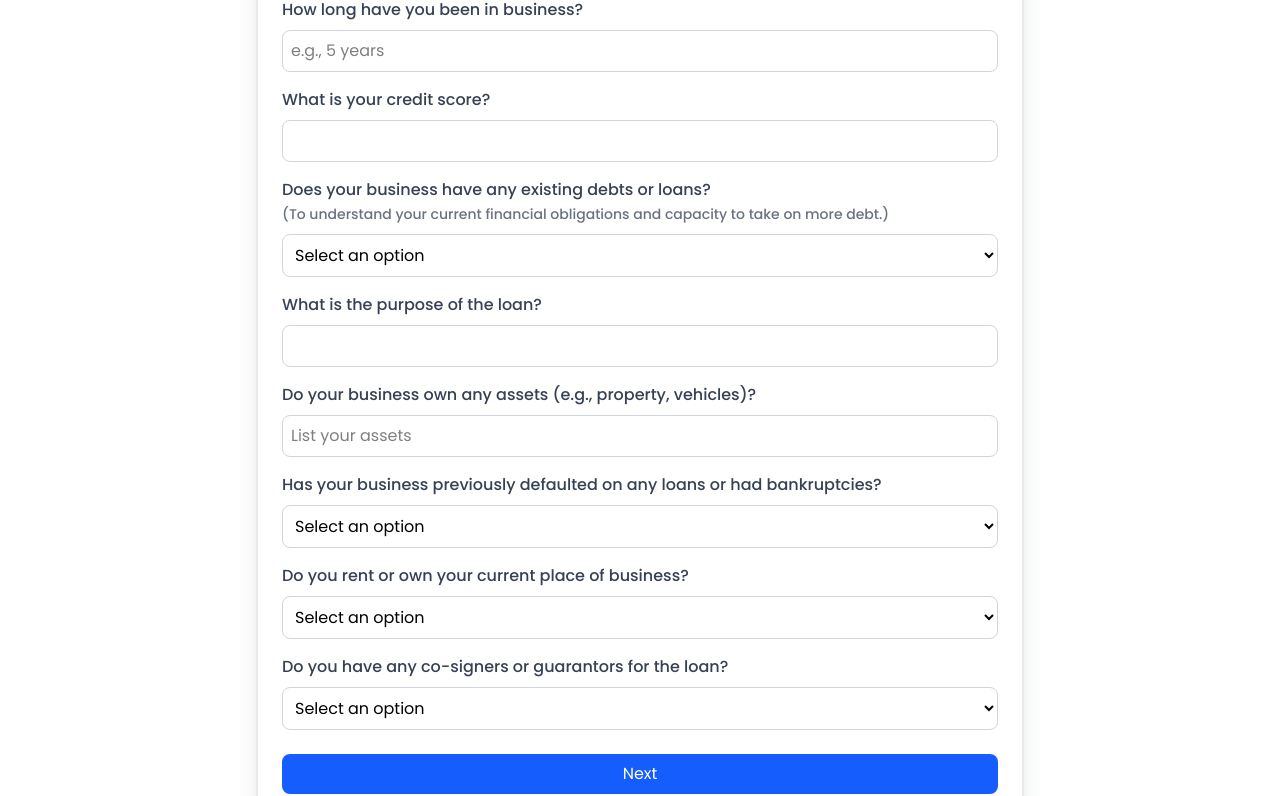
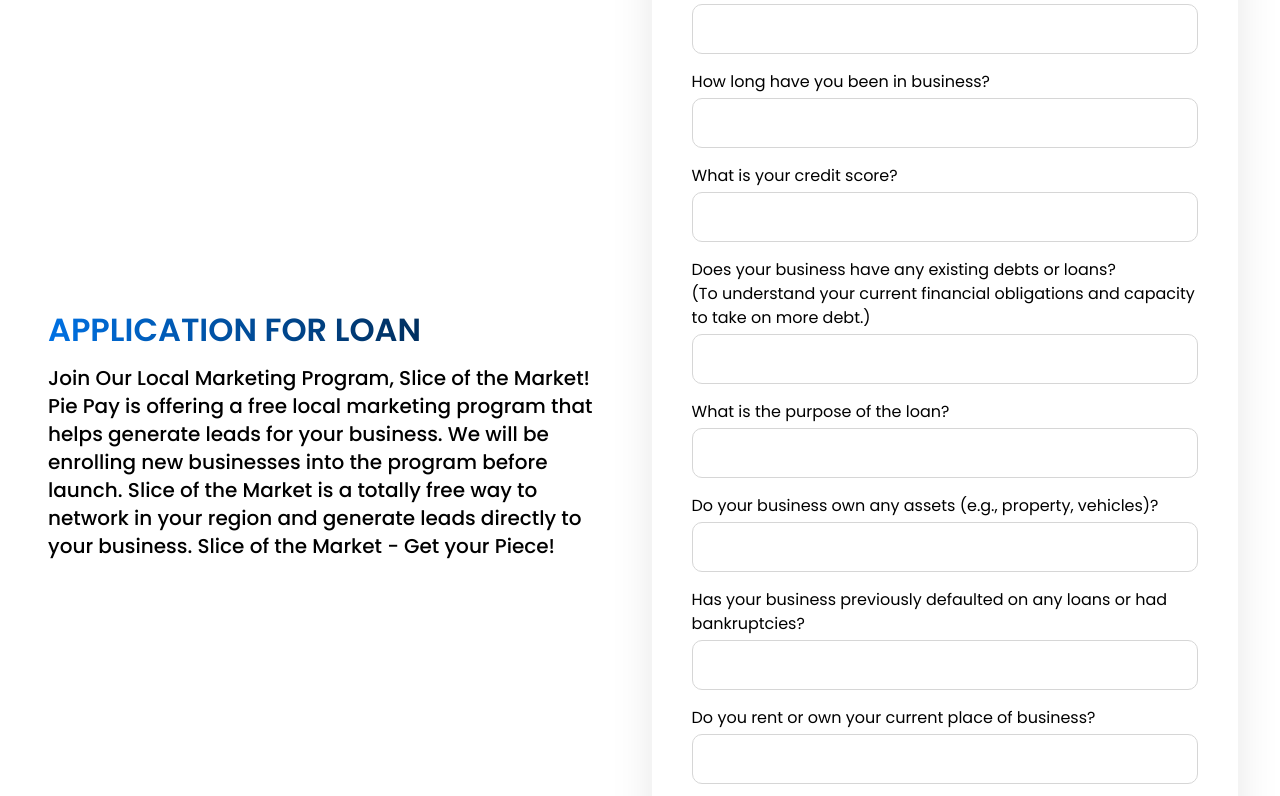
Before and after one commit to mubashirmi/getpietabsfrontend, a React (Vite) app: page /loanFinancialAnalysis in a window 1280 px wide. Shown: the part 278-1074 px from the top of the page. Built offline with nearby package versions, Linux system fonts and the light colour scheme.

Commit message:
delte btn removed

```diff
--- a/src/components/FlyerBenifits.jsx
+++ b/src/components/FlyerBenifits.jsx
@@ -1,7 +1,7 @@
-const FlyerBenifits = ({number,text,imgSrc}) => {
+const FlyerBenifits = ({title,text,imgSrc}) => {
   return (
     <div className="p-5 w-full rounded-[20px] shadow-black/15 shadow-lg flex flex-col border-[1px] border-[#f4f4f4]">
-      <h4 className="font-semibold text-sm text-[#7C7C7C]">BENEFIT{number}</h4>
+      <h4 className="font-semibold text-sm text-[#7C7C7C]">{title}</h4>
       <p className="gradient-text text-xl font-semibold">{text}</p>
       <div className="w-full">
         <img src={imgSrc} className="object-contain object-center w-full" alt="showcase image" />
--- a/src/components/Navbar.jsx
+++ b/src/components/Navbar.jsx
@@ -5,7 +5,7 @@
   return (
     <div className='flex pt-3 pb-4 justify-between  text-black/80 font-medium text-base items-center max-w-[1440px] mx-auto'>
         <div className='w-11'>
-          <img className='' src="/public/Logo.png" alt="Logo" />
+          <img className='' src="/Logo.png" alt="Logo" />
         </div>
         <button onClick={()=>navigate('/')} className=' cursor-pointer rounded-lg '>Flyer</button>
         <button onClick={()=>navigate('/businesscard')} className=' cursor-pointer rounded-lg '>Business Card</button>
--- a/src/pages/LeadFormPage.jsx
+++ b/src/pages/LeadFormPage.jsx
@@ -87,8 +87,8 @@
   };
 
   return (
-    <div className='min-h-[calc(100vh-72px)] flex justify-center items-center'>
-      <div className='w-[1440px] py-28 px-12 rounded-4xl gap-x-10 flex shadow-2xl h-full bg-gradient-to-r from-[#0071E3] to-[#002F5F] shadow-black/15 border-[1px] border-[#f4f4f4] '>
+    <div className='min-h-[calc(100vh-72px)] flex justify-center items-center bg-gradient-to-r from-[#DBEDFF] to-[#FFFFFF] py-8'>
+      <div className='w-[1440px] py-28 px-12 rounded-4xl gap-x-10 flex shadow-2xl h-full bg-gradient-to-l from-[#002F5F] to-[#0071E3] shadow-black/15 border-[1px] border-[#f4f4f4] '>
         <div className="w-[50%] min-h-full flex flex-col justify-center items-center">
           <h2 className="text-[32px] font-bold text-white">WELCOME TO</h2>
           <div className="flex my-4 justify-center items-center w-full">
--- a/src/pages/Tab5MainPage.jsx
+++ b/src/pages/Tab5MainPage.jsx
@@ -3,234 +3,145 @@
 
 const Tab5MainPage = () => {
   const navigate = useNavigate();
-
-  const [step, setStep] = useState(1);
-  const [formData, setFormData] = useState({
-    annualIncome: "",
-    businessDuration: "",
-    creditScore: "",
-    existingDebts: "",
-    loanPurpose: "",
-    assets: "",
-    defaultHistory: "",
-    businessLocation: "",
-    coSigners: "",
-    bankStatement: null,
-    meetingDate: ""
-  });
-
-  const handleChange = (e) => {
-    const { name, value, type, files } = e.target;
-    setFormData({
-      ...formData,
-      [name]: type === "file" ? files[0] : value,
-    });
-  };
-
-  const handleSubmitStep1 = (e) => {
-    e.preventDefault();
-    // You can add validation logic here
-    setStep(2);
-  };
-
-  const handleSubmitStep2 = (e) => {
-    e.preventDefault();
-    // Process final submission; for example, send formData to an API
-    navigate('/general-info-form/1/loanApplication')
-    console.log("Final form data: ", formData);
-    // Reset or show a success message if needed
-  };
+  const [loanToggler ,setLoanToggler] = useState(true);
 
   return (
-    <div className="max-w-3xl mx-auto p-6 my-10 bg-white rounded-xl shadow-gray-300/70 border-2 border-gray-300/50 shadow-xl">
-      <h2 className="text-2xl font-bold mb-4 text-gray-800">Loan Application</h2>
-      {step === 1 && (
-        <form onSubmit={handleSubmitStep1}>
-          <div className="mb-4">
-            <label htmlFor="annualIncome" className="block text-gray-700 font-medium mb-2">
+    <div className="bg-gradient-to-l py-10 from-[#002F5F] to-[#0071E3] w-full min-h-[calc(100vh-72px)]">
+      {loanToggler?<div className="max-w-[1320px] flex justify-center items-center gap-x-5 rounded-[20px] bg-white shadow-2xl shadow-black/25 p-10 mx-auto">
+        <div className="w-1/2 pl-2 pr-7">
+          <h2><span className="uppercase font-bold text-[32px] text-transparent bg-clip-text bg-gradient-to-r from-[#0071E3] to-[#002F5F]">Application For Loan</span></h2>
+          <p className="font-medium text-xl mt-2.5">
+            Join Our Local Marketing Program, Slice of the Market! Pie Pay is offering a free local marketing program that helps generate leads for your business. We will be enrolling new businesses into the program before launch. Slice of the Market is a totally free way to network in your region and generate leads directly to your business. Slice of the Market - Get your Piece!
+          </p>
+        </div>
+        <div className="w-1/2 rounded-[25px] shadow-2xl shadow-black/15 py-12 px-10 border-2 border-[#f4f4f4]">
+          <h2 className="text-4xl text-[#1E1E1E] font-semibold uppercase text-center mb-3 tracking-wide">LOAN Apllication</h2>
+          <div className="mb-4 flex flex-col gap-1">
+            <label htmlFor="name" className="text-base font-light">
               What is your current annual income?
             </label>
             <input
-              type="number"
-              id="annualIncome"
-              name="annualIncome"
-              value={formData.annualIncome}
-              onChange={handleChange}
-              className="w-full border border-gray-300 rounded-lg p-2 focus:outline-none focus:ring-2 focus:ring-blue-400"
-              required
+              type="text"
+              id="name"
+              className="text-lg border-[1px] font-medium border-[#D6D6D6] text-[#333] outline-none rounded-[10px] p-2.5"
             />
           </div>
-          <div className="mb-4">
-            <label htmlFor="businessDuration" className="block text-gray-700 font-medium mb-2">
+          {/* Email Field */}
+          <div className="mb-4 flex flex-col gap-1">
+            <label htmlFor="email" className="text-base font-light">
               How long have you been in business?
             </label>
             <input
               type="text"
-              id="businessDuration"
-              name="businessDuration"
-              placeholder="e.g., 5 years"
-              value={formData.businessDuration}
-              onChange={handleChange}
-              className="w-full border border-gray-300 rounded-lg p-2 focus:outline-none focus:ring-2 focus:ring-blue-400"
-              required
+              id="email"
+              className="text-lg border-[1px] font-medium border-[#D6D6D6] text-[#333] outline-none rounded-[10px] p-2.5"
             />
           </div>
-          <div className="mb-4">
-            <label htmlFor="creditScore" className="block text-gray-700 font-medium mb-2">
+          {/* Business Name Field */}
+          <div className="mb-4 flex flex-col gap-1">
+            <label htmlFor="businessName" className="text-base font-light">
               What is your credit score?
             </label>
             <input
-              type="number"
-              id="creditScore"
-              name="creditScore"
-              value={formData.creditScore}
-              onChange={handleChange}
-              className="w-full border border-gray-300 rounded-lg p-2 focus:outline-none focus:ring-2 focus:ring-blue-400"
-              required
+              type="text"
+              id="businessName"
+              className="text-lg border-[1px] font-medium border-[#D6D6D6] text-[#333] outline-none rounded-[10px] p-2.5"
             />
           </div>
-          <div className="mb-4">
-            <label htmlFor="existingDebts" className="block text-gray-700 font-medium mb-2">
-              Does your business have any existing debts or loans? <br /><span className="text-sm text-gray-500">(To understand your current financial obligations and capacity to take on more debt.)</span>
+          {/* Phone Field */}
+          <div className="mb-4 flex flex-col gap-1">
+            <label htmlFor="phone" className="text-base font-light">
+              Does your business have any existing debts or loans?<br />
+              (To understand your current financial obligations and capacity to take on more debt.)
             </label>
-            <select
-              id="existingDebts"
-              name="existingDebts"
-              value={formData.existingDebts}
-              onChange={handleChange}
-              className="w-full border border-gray-300 rounded-lg p-2 focus:outline-none focus:ring-2 focus:ring-blue-400"
-              required
-            >
-              <option value="">Select an option</option>
-              <option value="yes">Yes</option>
-              <option value="no">No</option>
-            </select>
+            <input
+              type="tel"
+              id="phone"
+              className="text-lg border-[1px] font-medium border-[#D6D6D6] text-[#333] outline-none rounded-[10px] p-2.5"
+            />
           </div>
-          <div className="mb-4">
-            <label htmlFor="loanPurpose" className="block text-gray-700 font-medium mb-2">
+          <div className="mb-4 flex flex-col gap-1">
+            <label htmlFor="name" className="text-base font-light">
               What is the purpose of the loan?
             </label>
             <input
               type="text"
-              id="loanPurpose"
-              name="loanPurpose"
-              value={formData.loanPurpose}
-              onChange={handleChange}
-              className="w-full border border-gray-300 rounded-lg p-2 focus:outline-none focus:ring-2 focus:ring-blue-400"
-              required
+              id="name"
+              className="text-lg border-[1px] font-medium border-[#D6D6D6] text-[#333] outline-none rounded-[10px] p-2.5"
             />
           </div>
-          <div className="mb-4">
-            <label htmlFor="assets" className="block text-gray-700 font-medium mb-2">
+          {/* Email Field */}
+          <div className="mb-4 flex flex-col gap-1">
+            <label htmlFor="email" className="text-base font-light">
               Do your business own any assets (e.g., property, vehicles)?
             </label>
             <input
               type="text"
-              id="assets"
-              name="assets"
-              placeholder="List your assets"
-              value={formData.assets}
-              onChange={handleChange}
-              className="w-full border border-gray-300 rounded-lg p-2 focus:outline-none focus:ring-2 focus:ring-blue-400"
+              id="email"
+              className="text-lg border-[1px] font-medium border-[#D6D6D6] text-[#333] outline-none rounded-[10px] p-2.5"
             />
           </div>
-          <div className="mb-4">
-            <label htmlFor="defaultHistory" className="block text-gray-700 font-medium mb-2">
+          {/* Business Name Field */}
+          <div className="mb-4 flex flex-col gap-1">
+            <label htmlFor="businessName" className="text-base font-light">
               Has your business previously defaulted on any loans or had bankruptcies?
             </label>
-            <select
-              id="defaultHistory"
-              name="defaultHistory"
-              value={formData.defaultHistory}
-              onChange={handleChange}
-              className="w-full border border-gray-300 rounded-lg p-2 focus:outline-none focus:ring-2 focus:ring-blue-400"
-              required
-            >
-              <option value="">Select an option</option>
-              <option value="yes">Yes</option>
-              <option value="no">No</option>
-            </select>
+            <input
+              type="text"
+              id="businessName"
+              className="text-lg border-[1px] font-medium border-[#D6D6D6] text-[#333] outline-none rounded-[10px] p-2.5"
+            />
           </div>
-          <div className="mb-4">
-            <label htmlFor="businessLocation" className="block text-gray-700 font-medium mb-2">
+          {/* Phone Field */}
+          <div className="mb-4 flex flex-col gap-1">
+            <label htmlFor="phone" className="text-base font-light">
               Do you rent or own your current place of business?
             </label>
-            <select
-              id="businessLocation"
-              name="businessLocation"
-              value={formData.businessLocation}
-              onChange={handleChange}
-              className="w-full border border-gray-300 rounded-lg p-2 focus:outline-none focus:ring-2 focus:ring-blue-400"
-              required
-            >
-              <option value="">Select an option</option>
-              <option value="rent">Rent</option>
-              <option value="own">Own</option>
-            </select>
+            <input
+              type="tel"
+              id="phone"
+              className="text-lg border-[1px] font-medium border-[#D6D6D6] text-[#333] outline-none rounded-[10px] p-2.5"
+            />
           </div>
-          <div className="mb-6">
-            <label htmlFor="coSigners" className="block text-gray-700 font-medium mb-2">
+          <div className="mb-4 flex flex-col gap-1">
+            <label htmlFor="phone" className="text-base font-light">
               Do you have any co-signers or guarantors for the loan?
             </label>
-            <select
-              id="coSigners"
-              name="coSigners"
-              value={formData.coSigners}
-              onChange={handleChange}
-              className="w-full border border-gray-300 rounded-lg p-2 focus:outline-none focus:ring-2 focus:ring-blue-400"
-              required
-            >
-              <option value="">Select an option</option>
-              <option value="yes">Yes</option>
-              <option value="no">No</option>
-            </select>
+            <input
+              type="tel"
+              id="phone"
+              className="text-lg border-[1px] font-medium border-[#D6D6D6] text-[#333] outline-none rounded-[10px] p-2.5"
+            />
           </div>
-          <button
-            type="submit"
-            className="w-full bg-blue-600 text-white py-2 rounded-lg hover:bg-blue-700 transition duration-200"
-          >
+          <button onClick={()=>setLoanToggler(false)} type="submit" className="bg-[#0071E3] cursor-pointer rounded-[10px] px-[30px] py-2.5 text-white w-full font-medium text-xl">
             Next
           </button>
-        </form>
-      )}
-      {step === 2 && (
-        <form onSubmit={handleSubmitStep2}>
-          <div className="mb-4">
-            <label htmlFor="bankStatement" className="block text-gray-700 font-medium mb-2">
-              Please upload a bank statement (PDF, complete)
+        </div>
+      </div>:
+      <div className="max-w-[1320px] flex justify-center items-center gap-x-5 rounded-[20px] bg-white shadow-2xl shadow-black/25 p-10 mx-auto">
+        <div className="w-1/2 pl-2 pr-7">
+          <h2><span className="uppercase font-bold text-[32px] text-transparent bg-clip-text bg-gradient-to-r from-[#0071E3] to-[#002F5F]">Eligible Loan</span></h2>
+          <p className="font-medium text-xl my-2.5">
+            You may be eligible for up to $20,000 with Pie Pay Funding! Your approval code is 2209.
+          </p>
+          <p className="font-medium text-xl">
+            Please upload a bank statement (pdf only) and schedule a meeting with a local agent to move forward with the application.
+          </p>
+        </div>
+        <div className="w-1/2 rounded-[25px] shadow-2xl shadow-black/15 py-12 px-10 border-2 border-[#f4f4f4]">
+          <h2 className="text-4xl text-[#1E1E1E] font-semibold uppercase text-center mb-3 tracking-wide">Schedule Meeting</h2>
+          <div className="flex flex-col mt-5 mb-7">
+            <label htmlFor="">
+              Upload Upto 3 Bank Statement (Optional)
             </label>
-            <input
-              type="file"
-              id="bankStatement"
-              name="bankStatement"
-              accept="application/pdf"
-              onChange={handleChange}
-              className="w-full"
-              required
-            />
+            <button className="w-fit py-1.5 px-3 border-[1px] border-[#D6D6D6] rounded-[10px] text-base font-light mt-1">Choose File</button>
           </div>
-          <div className="mb-6">
-            <label htmlFor="meetingDate" className="block text-gray-700 font-medium mb-2">
-              Schedule a meeting with a local agent
-            </label>
-            <input
-              type="datetime-local"
-              id="meetingDate"
-              name="meetingDate"
-              value={formData.meetingDate}
-              onChange={handleChange}
-              className="w-full border border-gray-300 rounded-lg p-2 focus:outline-none focus:ring-2 focus:ring-blue-400"
-              required
-            />
+          <div className="flex items-center gap-x-3">
+            <button onClick={() => navigate("/general-info-form/1/flyer")} className='bg-[#0071E3] py-2.5 w-1/2 rounded-[25px] text-xl font-medium text-white cursor-pointer hover:bg-blue-600/90 transition-all hover:shadow-blue-500/30 hover:shadow-lg ease-in-out duration-200'>Schedule A Metting</button>
+            <button onClick={() => navigate("/general-info-form/1/flyer")} className='border w-1/2 border-[#0071E3] text-[#0071E3] py-2.5 rounded-[25px] text-xl font-medium flex items-center justify-center gap-1.5 cursor-pointer hover:shadow-blue-500/20 hover:shadow-lg duration-300 transition-all ease-in-out'>Download Analysis<img className='w-[22px] h-[22px]' src="downnloadbtnicon.png" alt="" /></button>
           </div>
-          <button
-            type="submit"
-            className="w-full bg-green-600 text-white py-2 rounded-lg hover:bg-green-700 transition duration-200"
-          >
-            Submit Application
-          </button>
-        </form>
-      )}
+        </div>
+      </div>}
     </div>
   );
 };
```
Also changed, not shown: src/pages/Tab1MainPage.jsx (+31 -5 lines), src/pages/Tab4MainPage.jsx (+6 -6 lines), src/pages/Tab6MainPage.jsx (+17 -57 lines), public/downnloadbtnicon.png (added).
